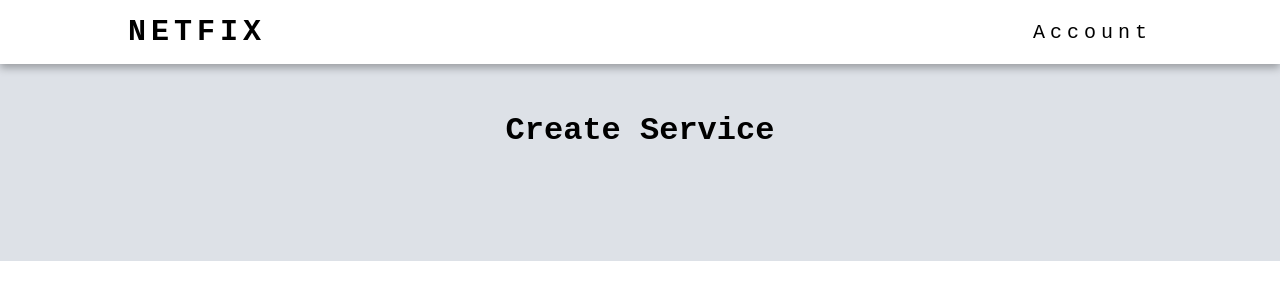
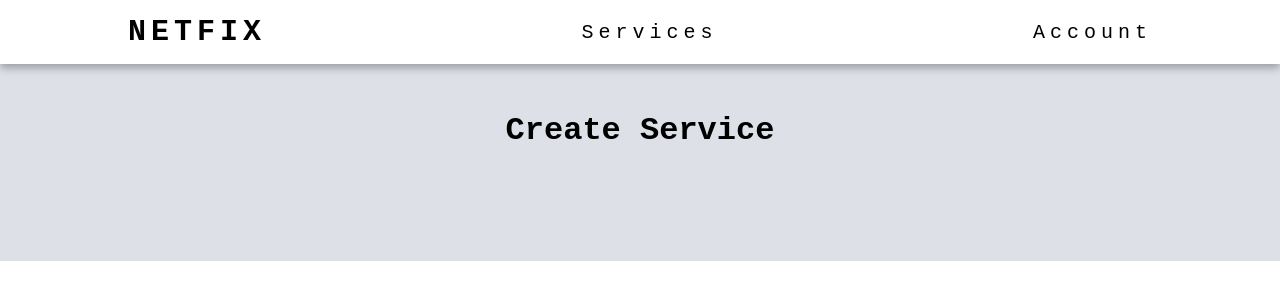
Before and after one commit to nguonodave/sparkbridge, a Django app: template services/templates/services/create.html in a window 1280 px wide. Shown: the top 300 px of the page. Run offline with Django 3.2, Linux system fonts and the light colour scheme; the template is opened without the code that fills it, so the values that code supplies are empty.

Commit message:
feat(HTML): add services link to navbar

```diff
--- a/main/templates/main/nav.html
+++ b/main/templates/main/nav.html
@@ -1,5 +1,7 @@
 <nav class="navbar">
     <h1><a href="{% url 'home' %}">NETFIX</a></h1>
+
+    <a class="royal-hover" href="{% url 'service_list' %}">Services</a>
 
     <div class="account-dropdown">
         <span class="royal-hover">Account</span>
```
